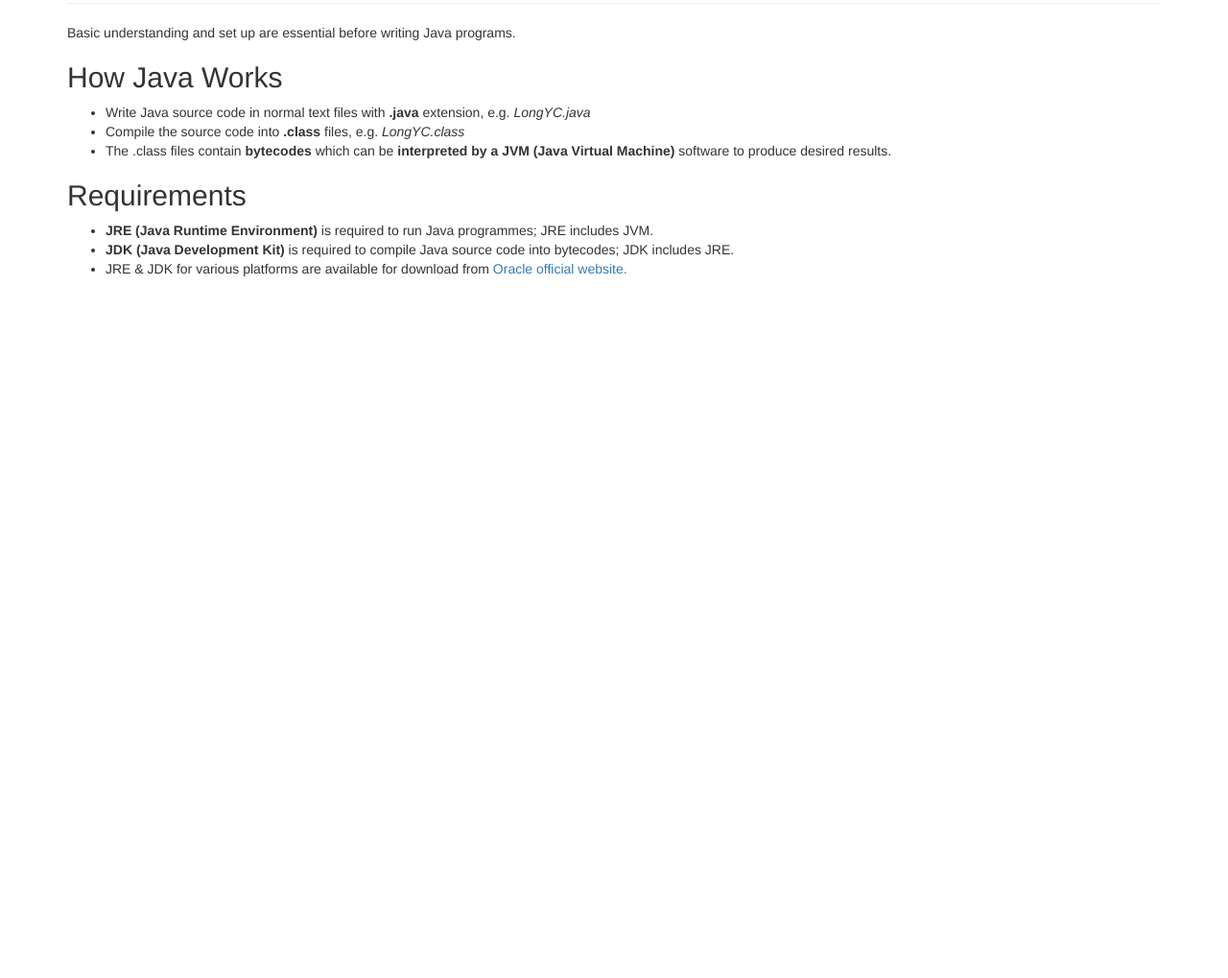
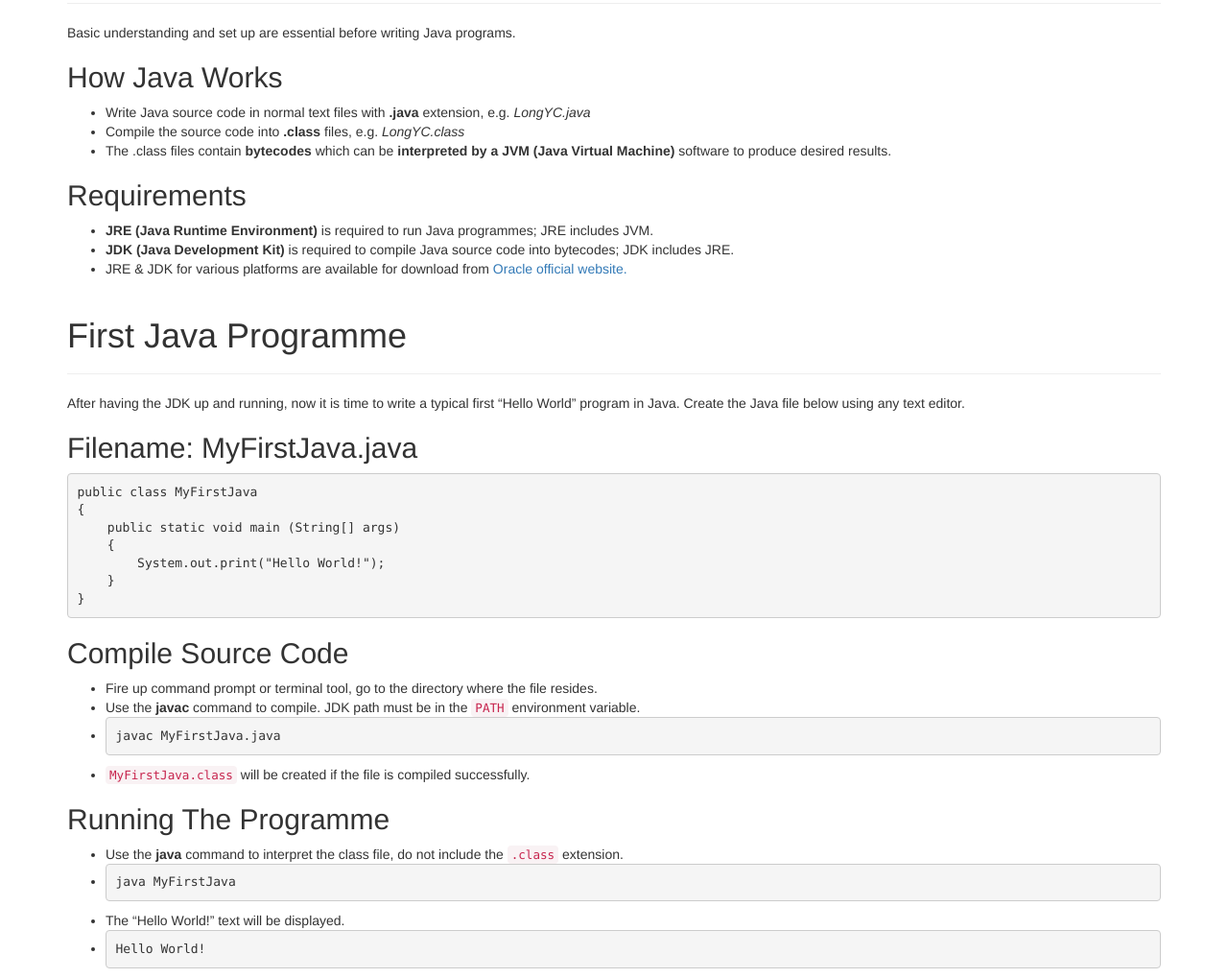
Before and after one commit to LongYC/simple-java-notes, a website: page src/jade/index.jade in a window 1280 px wide. Shown: the part 996-2015 px from the top of the page at 96% size. Before the commit the page ends 1296 px from the top, so only its background shows below. Drawn offline with nearby package versions, Linux system fonts and the light colour scheme; files that its build step writes are made by us from their sources.

Commit message:
Add third topic from LongYC.com.

```diff
--- a/src/jade/index.jade
+++ b/src/jade/index.jade
@@ -25,5 +25,6 @@ html(role='document')
           | They could be useful for quick refresh, reaffirm existing knowledge or kick start a learning process but it is best to obtain the details and specifications from official documentations.
       include topic/introduction.jade
       include topic/getting-started.jade
+      include topic/hello-world.jade
     script(src='js/jquery.min.js')
     script(src='js/bootstrap.min.js')
--- /dev/null
+++ b/src/jade/topic/hello-world.jade
@@ -0,0 +1,37 @@
+div.page-header
+  h1 First Java Programme
+p After having the JDK up and running, now it is time to write a typical first “Hello World” program in Java. Create the Java file below using any text editor.
+h2 Filename: MyFirstJava.java
+pre
+  | public class MyFirstJava
+  | {
+  |     public static void main (String[] args)
+  |     {
+  |         System.out.print(&quot;Hello World!&quot;);
+  |     }
+  | }
+h2 Compile Source Code
+ul
+  li Fire up command prompt or terminal tool, go to the directory where the file resides.
+  li Use the
+    strong javac
+    |  command to compile. JDK path must be in the
+    code PATH
+    |  environment variable.
+  li
+    pre javac MyFirstJava.java
+  li
+    code MyFirstJava.class
+    |  will be created if the file is compiled successfully.
+h2 Running The Programme
+ul
+  li Use the
+    strong java
+    |  command to interpret the class file, do not include the
+    code .class
+    |  extension.
+  li
+    pre java MyFirstJava
+  li The “Hello World!” text will be displayed.
+  li
+    pre Hello World!
```
